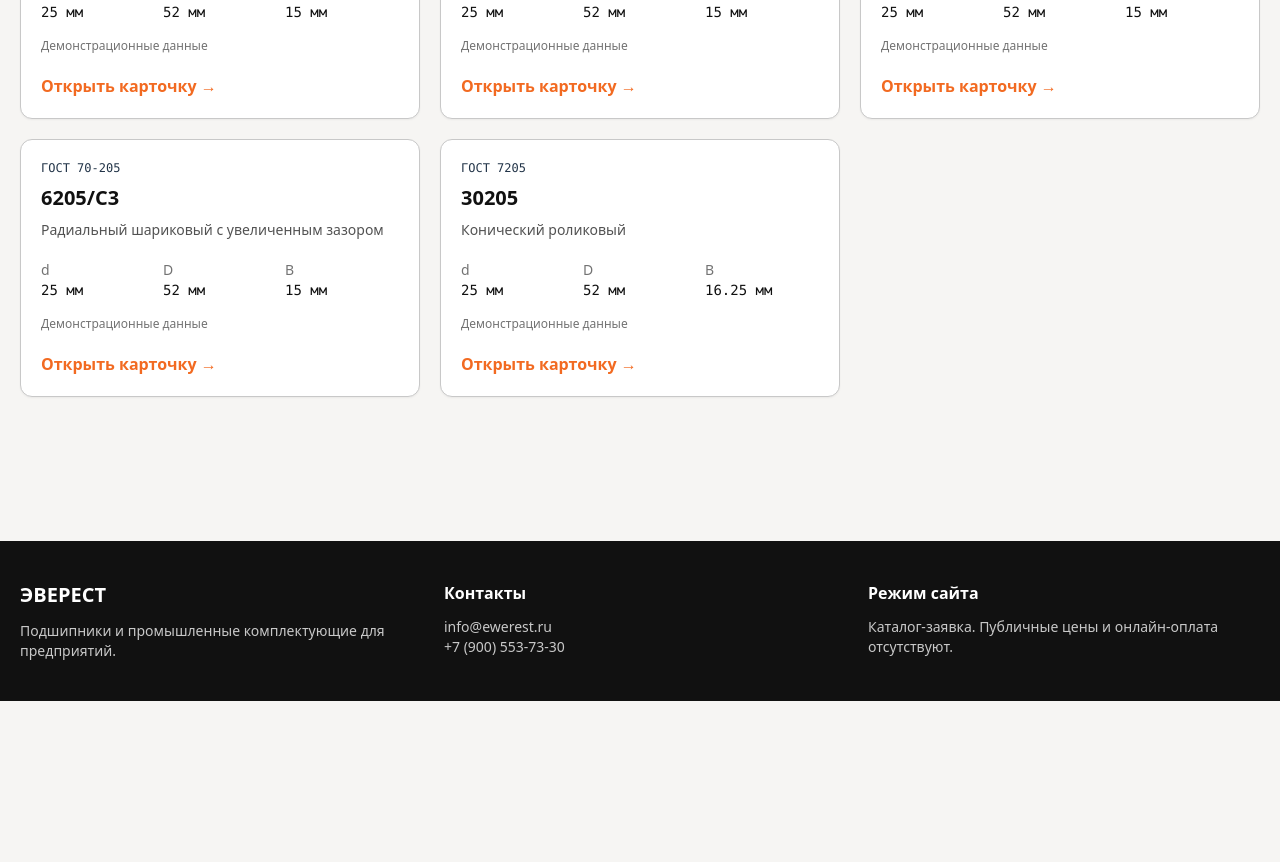
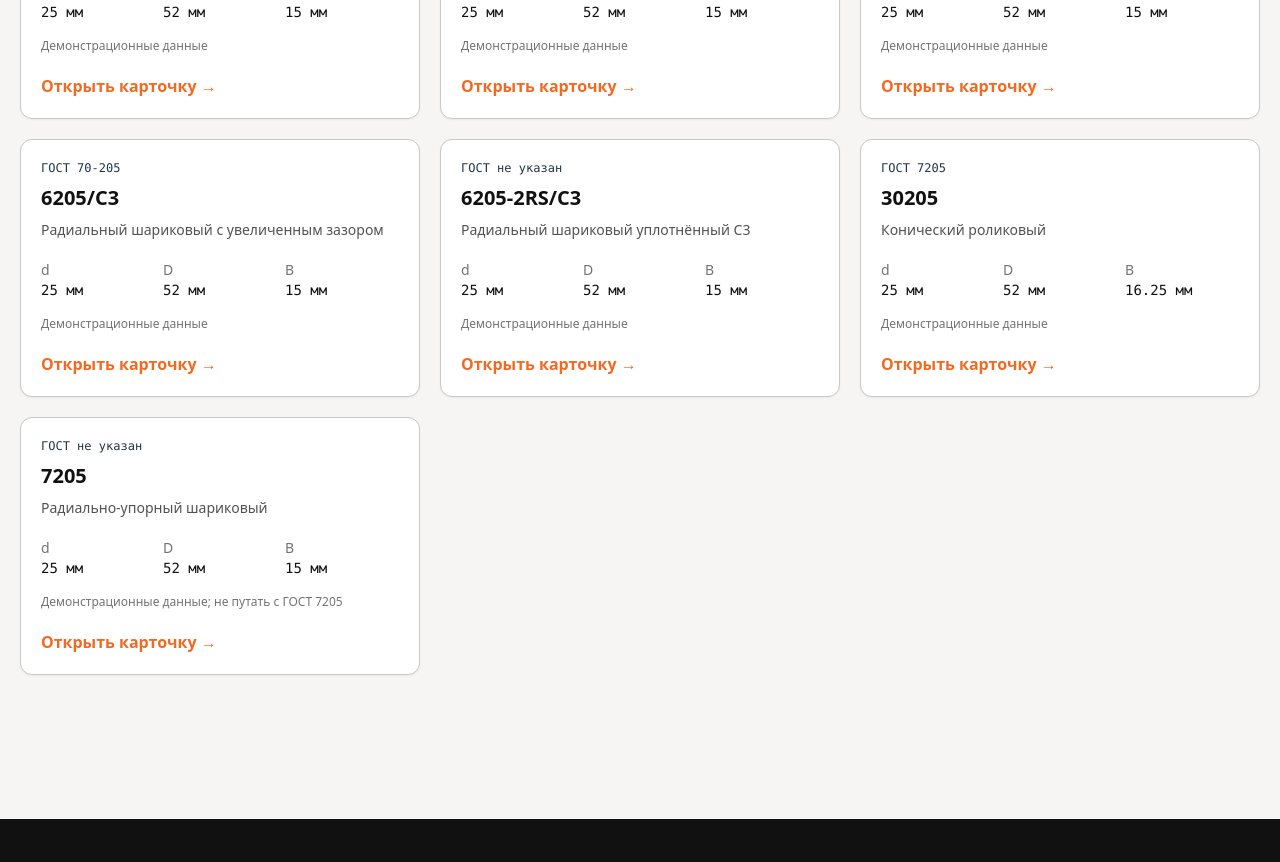
Before and after one commit to ArtemFilin1990/aaaaaaaaaaaaaaaaaaaaaaa, a Next.js app: page /catalog in a window 1280 px wide. Shown: the part 460-1322 px from the top of the page. Before the commit the page ends 1161 px from the top, so only its background shows below. Built offline with nearby package versions, Linux system fonts and the light colour scheme.

Commit message:
feat(search): add ambiguous and combined demo designations

```diff
--- a/src/data/demo-products.ts
+++ b/src/data/demo-products.ts
@@ -1,9 +1,11 @@
 import type { Bearing } from "@/lib/types";
 
 export const demoProducts: Bearing[] = [
-  { slug: "6205", name: "Подшипник шариковый радиальный 6205", sku: "DEMO-6205", gost: "205", iso: "6205", aliases: ["205"], type: "Радиальный шариковый", d: 25, D: 52, B: 15, note: "Демонстрационные данные" },
-  { slug: "6205-2z", name: "Подшипник 6205-2Z", sku: "DEMO-6205-2Z", gost: "80205", iso: "6205-2Z", aliases: ["6205-ZZ", "80205"], type: "Радиальный шариковый закрытый", d: 25, D: 52, B: 15, note: "Демонстрационные данные" },
-  { slug: "6205-2rs", name: "Подшипник 6205-2RS", sku: "DEMO-6205-2RS", gost: "180205", iso: "6205-2RS", aliases: ["6205-2RSH", "180205"], type: "Радиальный шариковый уплотнённый", d: 25, D: 52, B: 15, note: "Демонстрационные данные" },
-  { slug: "6205-c3", name: "Подшипник 6205/C3", sku: "DEMO-6205-C3", gost: "70-205", iso: "6205/C3", aliases: ["6205 C3", "70-205"], type: "Радиальный шариковый с увеличенным зазором", d: 25, D: 52, B: 15, note: "Демонстрационные данные" },
-  { slug: "30205", name: "Подшипник роликовый конический 30205", sku: "DEMO-30205", gost: "7205", iso: "30205", aliases: ["7205"], type: "Конический роликовый", d: 25, D: 52, B: 16.25, note: "Демонстрационные данные" }
+  { slug: "6205", name: "Подшипник шариковый радиальный 6205", sku: "DEMO-6205", gost: "205", iso: "6205", aliases: ["205"], brand: "DEMO ЭВЕРЕСТ", type: "Радиальный шариковый", d: 25, D: 52, B: 15, clearance: "CN", precisionClass: "P0", supplyStatus: "CHECK_AVAILABILITY", note: "Демонстрационные данные" },
+  { slug: "6205-2z", name: "Подшипник 6205-2Z", sku: "DEMO-6205-2Z", gost: "80205", iso: "6205-2Z", aliases: ["6205-ZZ", "80205"], brand: "DEMO SKF", type: "Радиальный шариковый закрытый", d: 25, D: 52, B: 15, seals: "2Z", clearance: "CN", precisionClass: "P0", supplyStatus: "CHECK_AVAILABILITY", note: "Демонстрационные данные" },
+  { slug: "6205-2rs", name: "Подшипник 6205-2RS", sku: "DEMO-6205-2RS", gost: "180205", iso: "6205-2RS", aliases: ["6205-2RSH", "180205"], brand: "DEMO FAG", type: "Радиальный шариковый уплотнённый", d: 25, D: 52, B: 15, seals: "2RS", clearance: "CN", precisionClass: "P0", supplyStatus: "CHECK_AVAILABILITY", note: "Демонстрационные данные" },
+  { slug: "6205-c3", name: "Подшипник 6205/C3", sku: "DEMO-6205-C3", gost: "70-205", iso: "6205/C3", aliases: ["6205 C3", "70-205"], brand: "DEMO NSK", type: "Радиальный шариковый с увеличенным зазором", d: 25, D: 52, B: 15, clearance: "C3", precisionClass: "P0", supplyStatus: "CHECK_AVAILABILITY", note: "Демонстрационные данные" },
+  { slug: "6205-2rs-c3", name: "Подшипник 6205-2RS/C3", sku: "DEMO-6205-2RS-C3", iso: "6205-2RS/C3", aliases: ["6205 2RS C3", "6205/2RS/C3", "6205-2RSH-C3"], brand: "DEMO ЭВЕРЕСТ", type: "Радиальный шариковый уплотнённый C3", d: 25, D: 52, B: 15, seals: "2RS", clearance: "C3", precisionClass: "P0", supplyStatus: "CHECK_AVAILABILITY", note: "Демонстрационные данные" },
+  { slug: "30205", name: "Подшипник роликовый конический 30205", sku: "DEMO-30205", gost: "7205", iso: "30205", aliases: ["7205"], brand: "DEMO ЭВЕРЕСТ", type: "Конический роликовый", d: 25, D: 52, B: 16.25, supplyStatus: "CHECK_AVAILABILITY", note: "Демонстрационные данные" },
+  { slug: "iso-7205", name: "Подшипник радиально-упорный ISO 7205", sku: "DEMO-ISO-7205", iso: "7205", aliases: [], brand: "DEMO SKF", type: "Радиально-упорный шариковый", d: 25, D: 52, B: 15, supplyStatus: "CHECK_AVAILABILITY", note: "Демонстрационные данные; не путать с ГОСТ 7205" }
 ];
```
